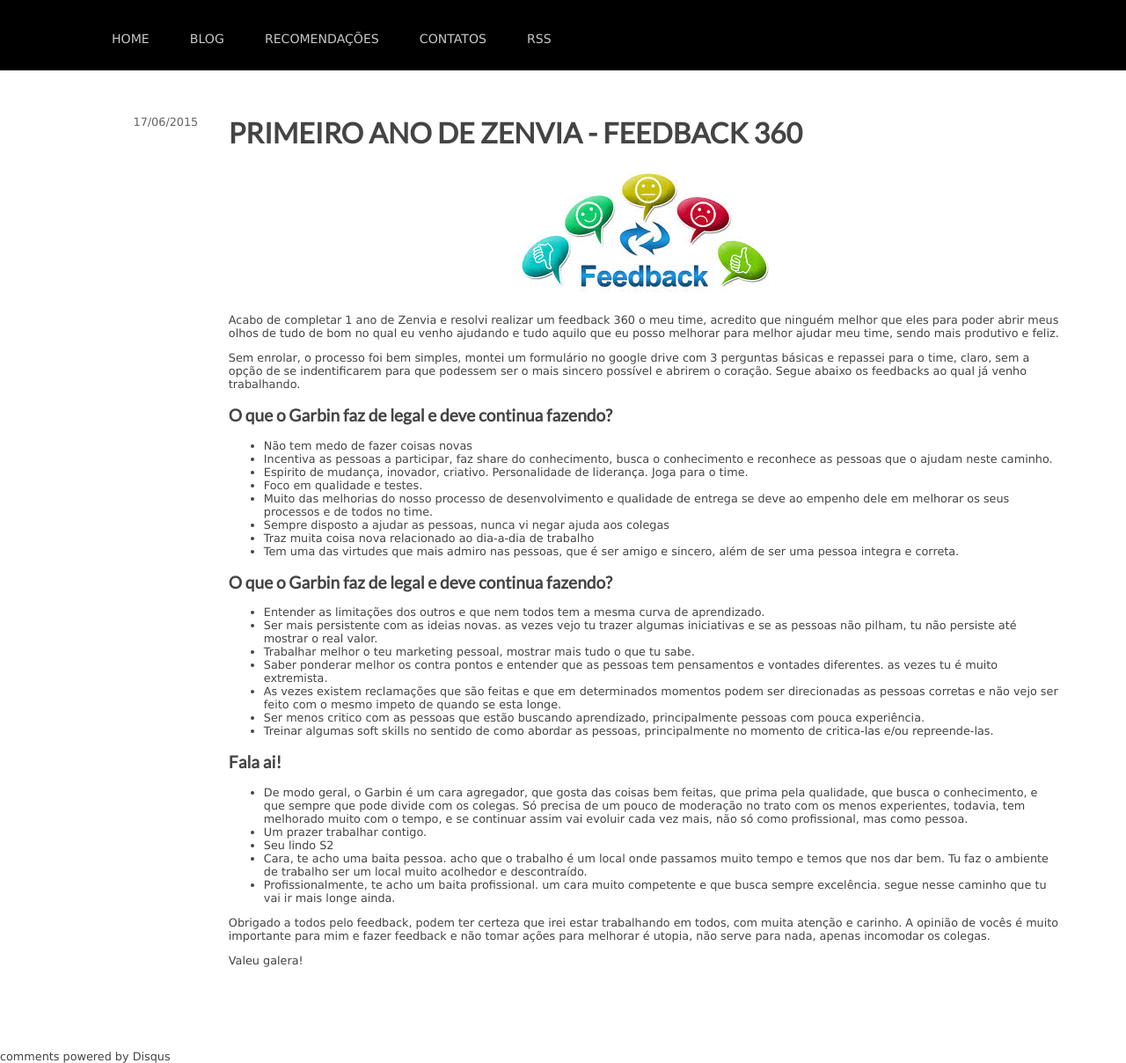
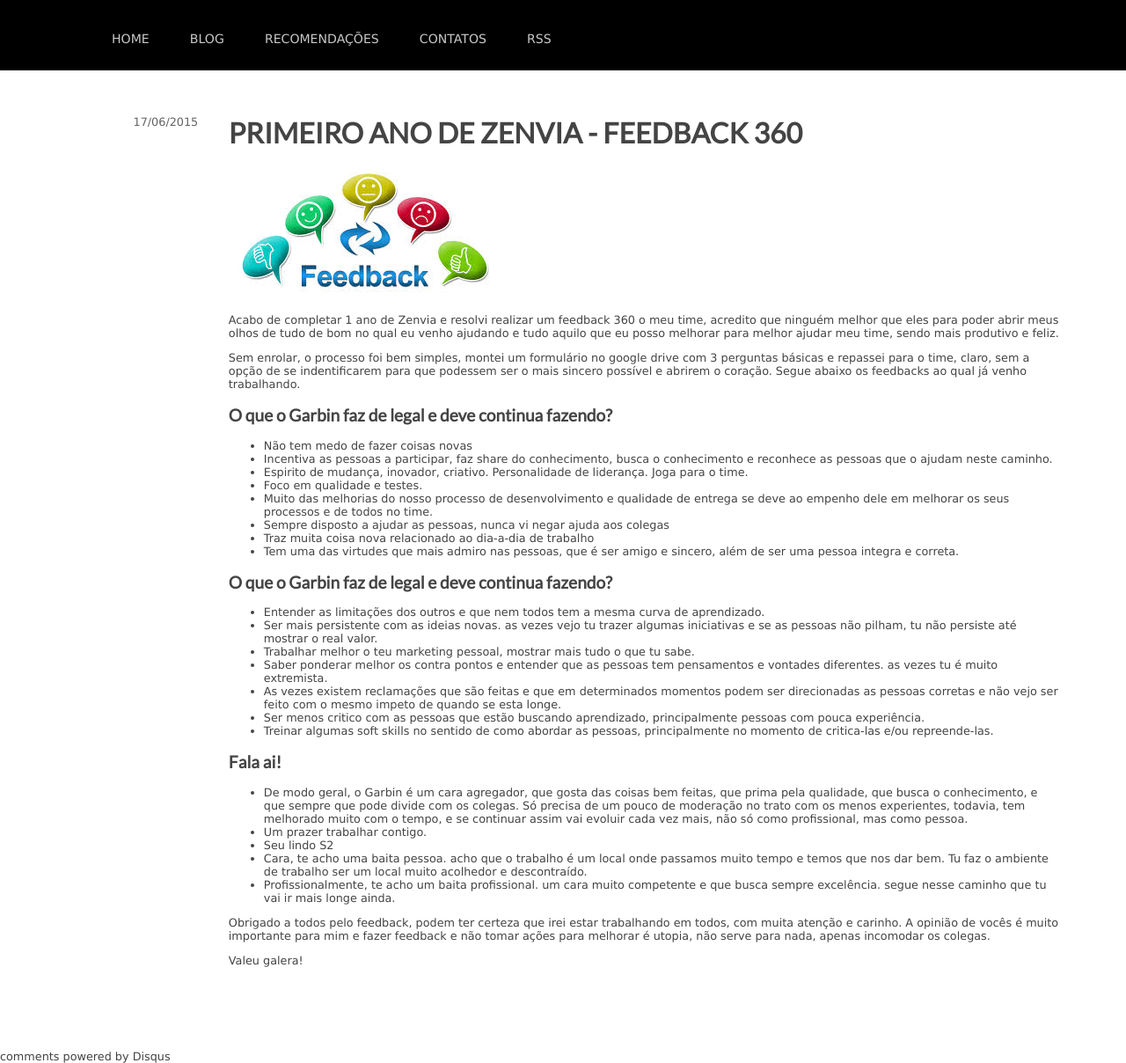
Before and after one commit to rgarbin/rgarbin.github.com, a Jekyll site: the page built from _posts/2015-06-17-feedback-360.html, in a window 1280 px wide. Shown: the whole page at 88% size. Built offline with Jekyll 4.4.1, drawn with Linux system fonts in a browser that asks for light colours; comment, search, counter and statistics services are not loaded.

Commit message:
new posty

```diff
--- a/_posts/2015-06-17-feedback-360.html
+++ b/_posts/2015-06-17-feedback-360.html
@@ -9,7 +9,7 @@
   <div class="post">
     <h3>Primeiro ano de Zenvia - Feedback 360</h3>
 
-	<center><img src="/assets/images/feedback.jpg" /></center>
+	<img src="/assets/images/feedback.jpg" align="middle" />
 
 	<p>Acabo de completar 1 ano de Zenvia e resolvi realizar um feedback 360 o meu time, acredito que ninguém melhor que eles para poder abrir meus olhos de tudo de bom no qual eu venho ajudando e tudo aquilo que eu posso melhorar para melhor ajudar meu time, sendo mais produtivo e feliz.</p>
 
```
